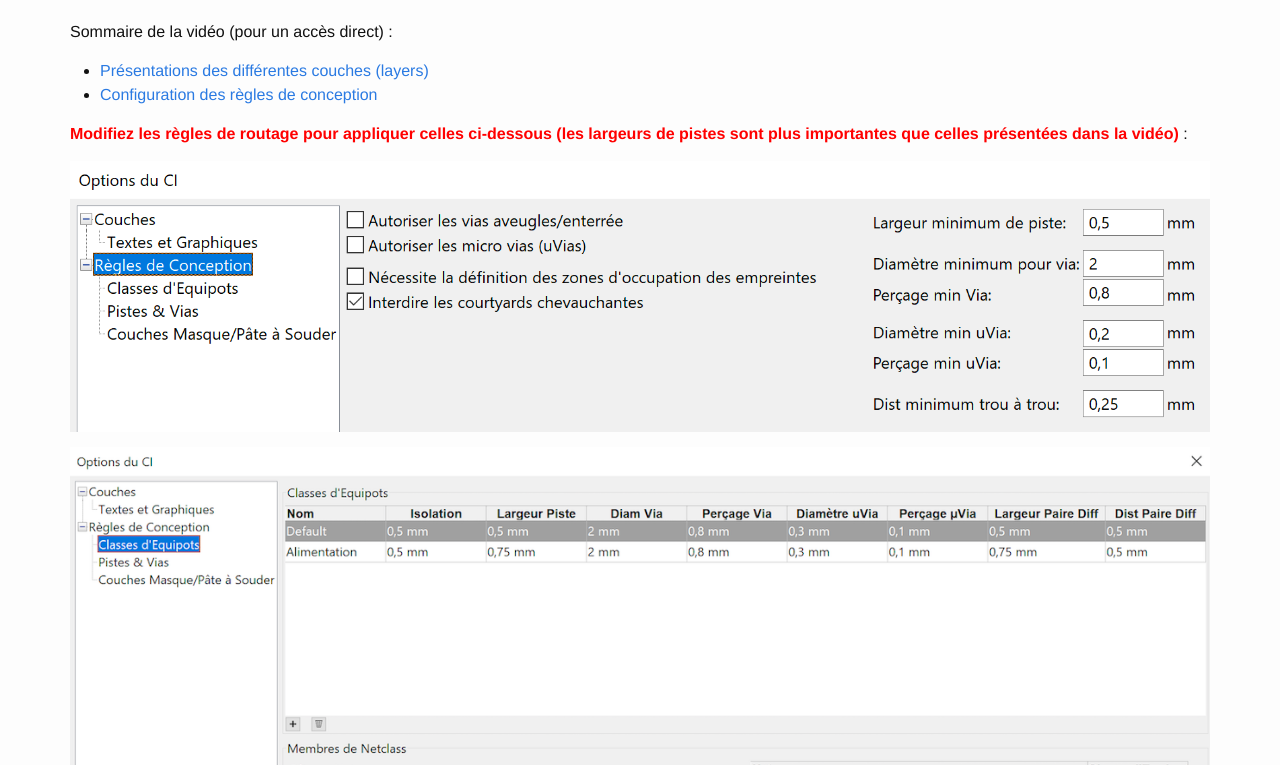
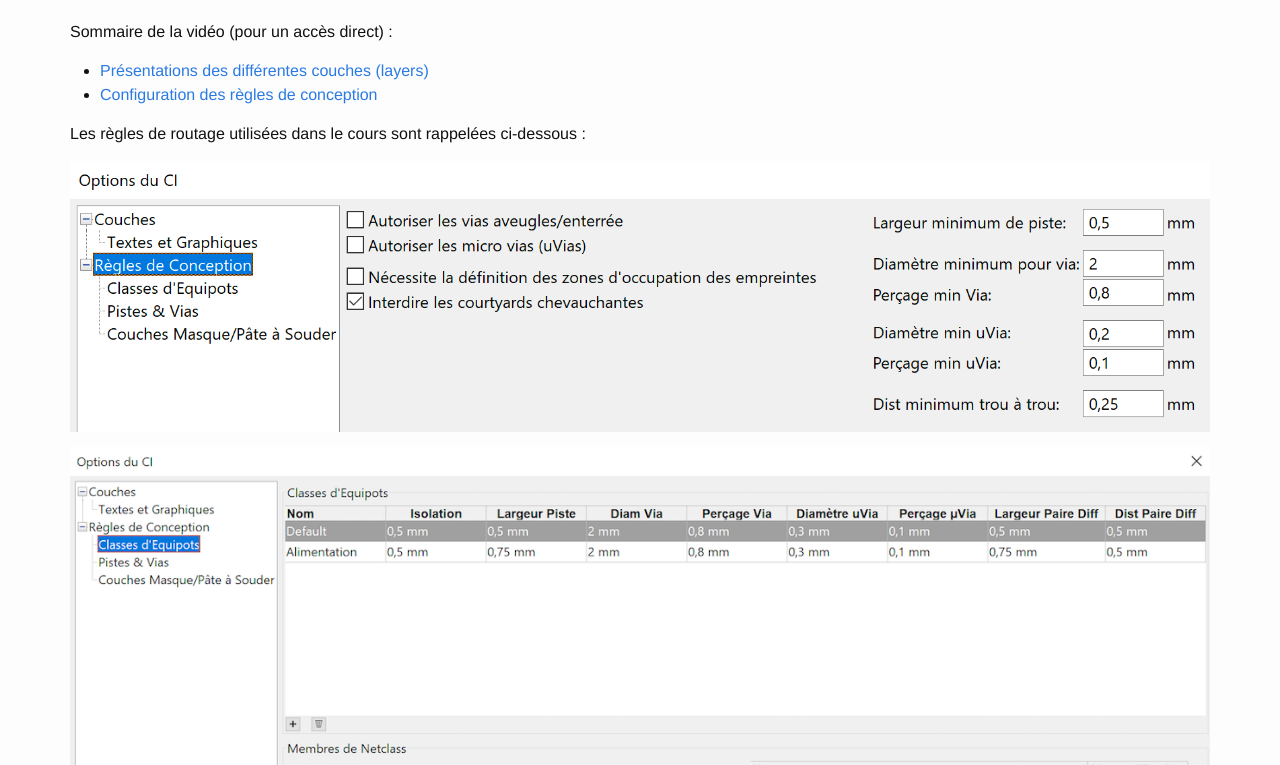
Before and after one commit to geiilyon/cao-geii-lyon, a Jekyll site: the page built from _collection_enonces/tp5.md, in a window 1280 px wide and 900 px high, scrolled down 1902 px, cut to the strip 135-900 px from the top of the window. Built offline with Jekyll 4.4.1, drawn with Linux system fonts in a browser that asks for light colours; nearby versions of some CDN libraries; library files that are not in the unit come from our copies.

Commit message:
Revert "Mise en évidence du changement de regles de conception par rapport à la vidéo"
This reverts commit 36373d6c7f2ff03743f408ca51ac870fa9d4e8b7.

```diff
--- a/_collection_enonces/tp5.md
+++ b/_collection_enonces/tp5.md
@@ -31,7 +31,7 @@ Sommaire de la vidéo (pour un accès direct) :
 * <a href="https://www.youtube.com/watch?v=cfshMq2tAx0&t=31s" target="_blank">Présentations des différentes couches (layers)</a>
 * <a href="https://www.youtube.com/watch?v=cfshMq2tAx0&t=213s" target="_blank">Configuration des règles de conception</a>
 
-<span style="font-weight: bold;color:red">Modifiez les règles de routage pour appliquer celles ci-dessous (les largeurs de pistes sont plus importantes que celles présentées dans la vidéo)</span> :
+Les règles de routage utilisées dans le cours sont rappelées ci-dessous :
 
 ![]({% include img_link.html file="regles_conception.png" %})
 
```
